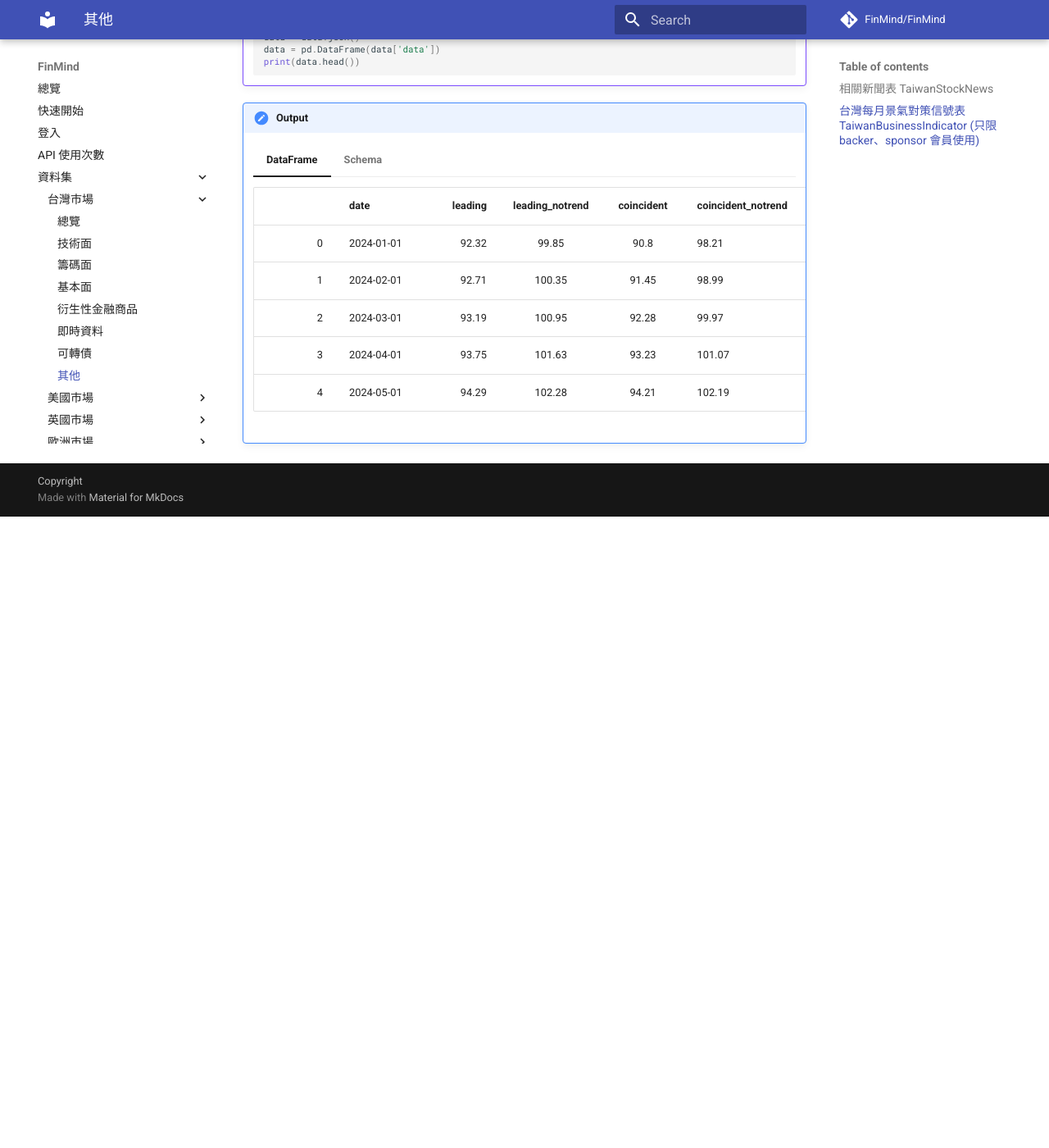
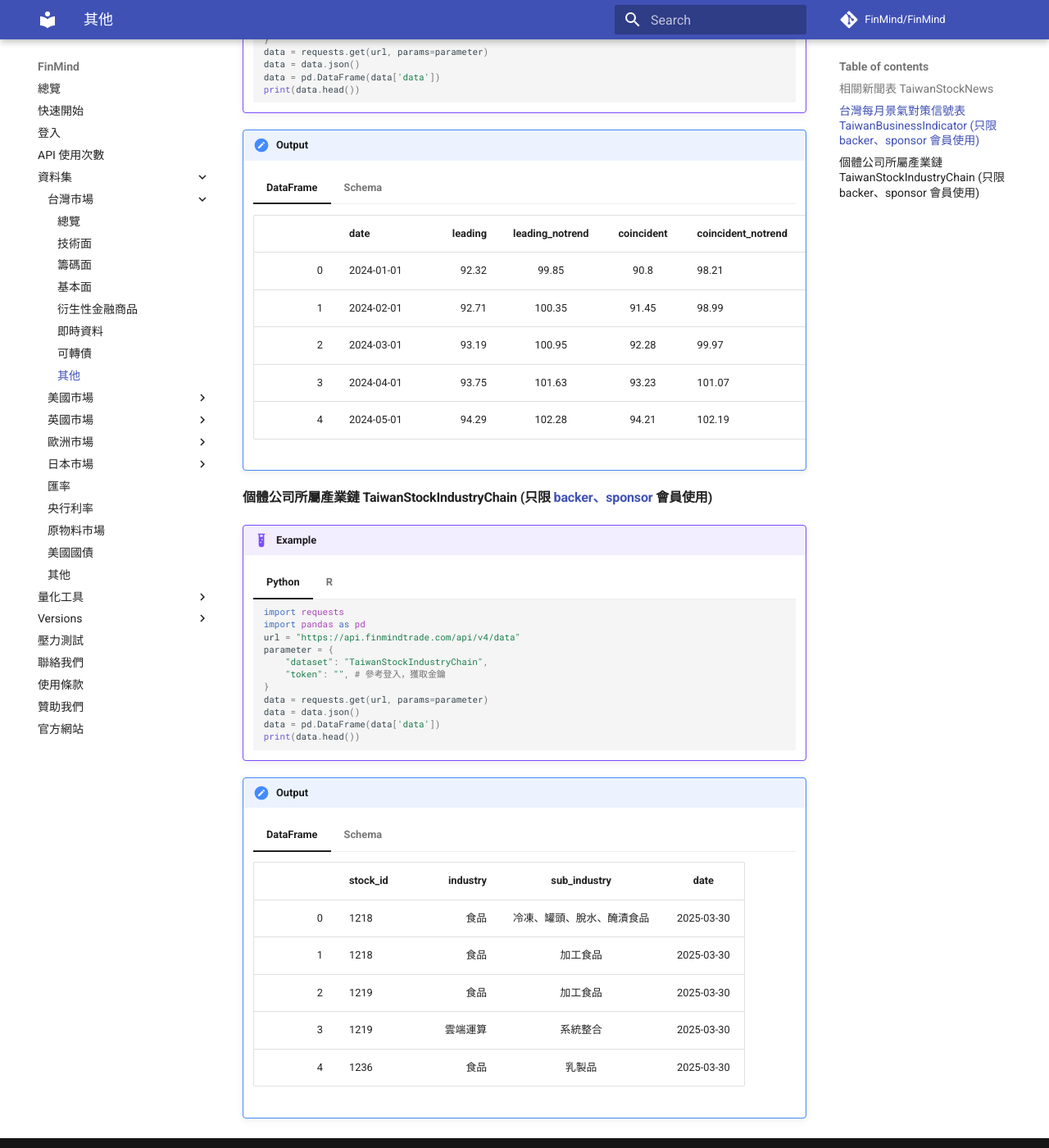
Before and after one commit to FinMind/FinMind-Doc, an MkDocs documentation site: the page built from docs/tutor/TaiwanMarket/Others.md, in a window 1280 px wide and 1400 px high, scrolled down 1561 px. Shown: the whole window at 82% size. Built offline with MkDocs 1.6.1 and Material for MkDocs 9.7.7, drawn with Linux system fonts in a browser that asks for light colours; comment, search, counter and statistics services are not loaded; before the commit the page ends 2191 px from its top, so only the background shows below that; some of the changed text lies outside the part shown.

Commit message:
add: TaiwanStockIndustryChain dataset

````diff
--- a/docs/tutor/TaiwanMarket/Others.md
+++ b/docs/tutor/TaiwanMarket/Others.md
@@ -1,8 +1,9 @@
 
-在台灣股票新聞面，我們擁有 2 種資料集，如下:
+在台灣股票新聞面，我們擁有 3 種資料集，如下:
 
 - [相關新聞表 TaiwanStockNews](https://finmind.github.io/tutor/TaiwanMarket/Others/#taiwanstocknews)
 - [台灣每月景氣對策信號表 TaiwanBusinessIndicator](https://finmind.github.io/tutor/TaiwanMarket/Others/#taiwanbusinessindicator-backersponsor)
+- [個體公司所屬產業鏈 TaiwanStockIndustryChain](https://finmind.github.io/tutor/TaiwanMarket/Others/#taiwanstockindustrychain-backersponsor)
 
 
 #### 相關新聞表 TaiwanStockNews
@@ -129,3 +130,57 @@
             monitoring_color: str
         }
         ```
+
+#### 個體公司所屬產業鏈 TaiwanStockIndustryChain (只限 [backer、sponsor](https://finmindtrade.com/analysis/#/Sponsor/sponsor) 會員使用)
+
+
+!!! example
+    === "Python"
+        ```python
+        import requests
+        import pandas as pd
+        url = "https://api.finmindtrade.com/api/v4/data"
+        parameter = {
+            "dataset": "TaiwanStockIndustryChain",
+            "token": "", # 參考登入，獲取金鑰
+        }
+        data = requests.get(url, params=parameter)
+        data = data.json()
+        data = pd.DataFrame(data['data'])
+        print(data.head())
+        ```
+    === "R"
+        ```R
+        library(httr)
+        library(data.table)
+        library(dplyr)
+
+        url = 'https://api.finmindtrade.com/api/v4/data'
+        response = httr::GET(url = url,
+                            query = list(
+                            dataset="TaiwanStockIndustryChain",
+                            token = "" # 參考登入，獲取金鑰
+                            )
+        )
+        data = response %>% content
+        df = do.call('cbind',data$data) %>%data.table
+        head(df)
+        ```
+!!! output
+    === "DataFrame"
+        |      | stock_id  |   industry  |      sub_industry        |    date    |
+        |-----:|:----------|-----------:|:-------------------------:|:------------:|
+        | 0    |    1218   |    食品     | 冷凍、罐頭、脫水、醃漬食品 |   2025-03-30  |
+        | 1    |    1218   |    食品     |          加工食品        |   2025-03-30  |
+        | 2    |    1219   |    食品     |          加工食品        |   2025-03-30  |
+        | 3    |    1219   |    雲端運算 |          系統整合        |   2025-03-30 |
+        | 4    |    1236   |    食品     |          乳製品          |   2025-03-30 |
+    === "Schema"
+        ```
+        {
+            stock_id: str,
+            industry: str,
+            sub_industry: str,
+            date: str
+        }
+        ```
````
Also changed, not shown: docs/tutor/TaiwanMarket/DataList.md (+2 -1 lines).
